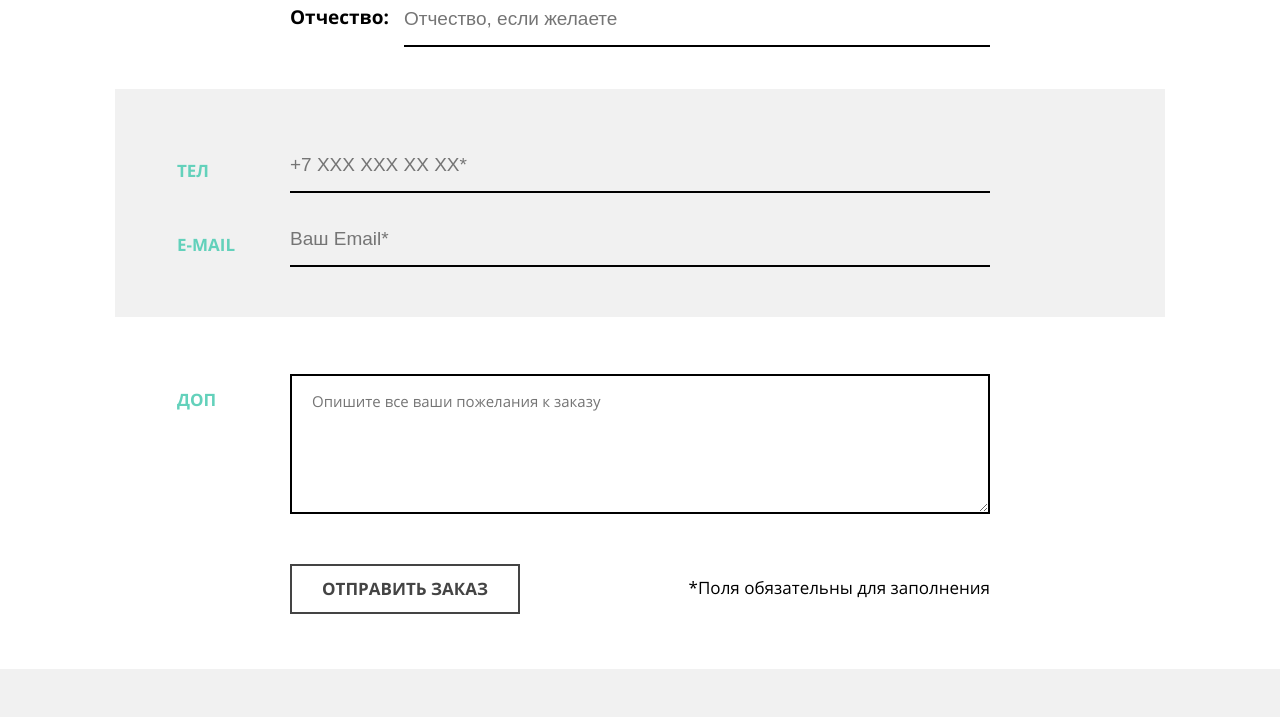
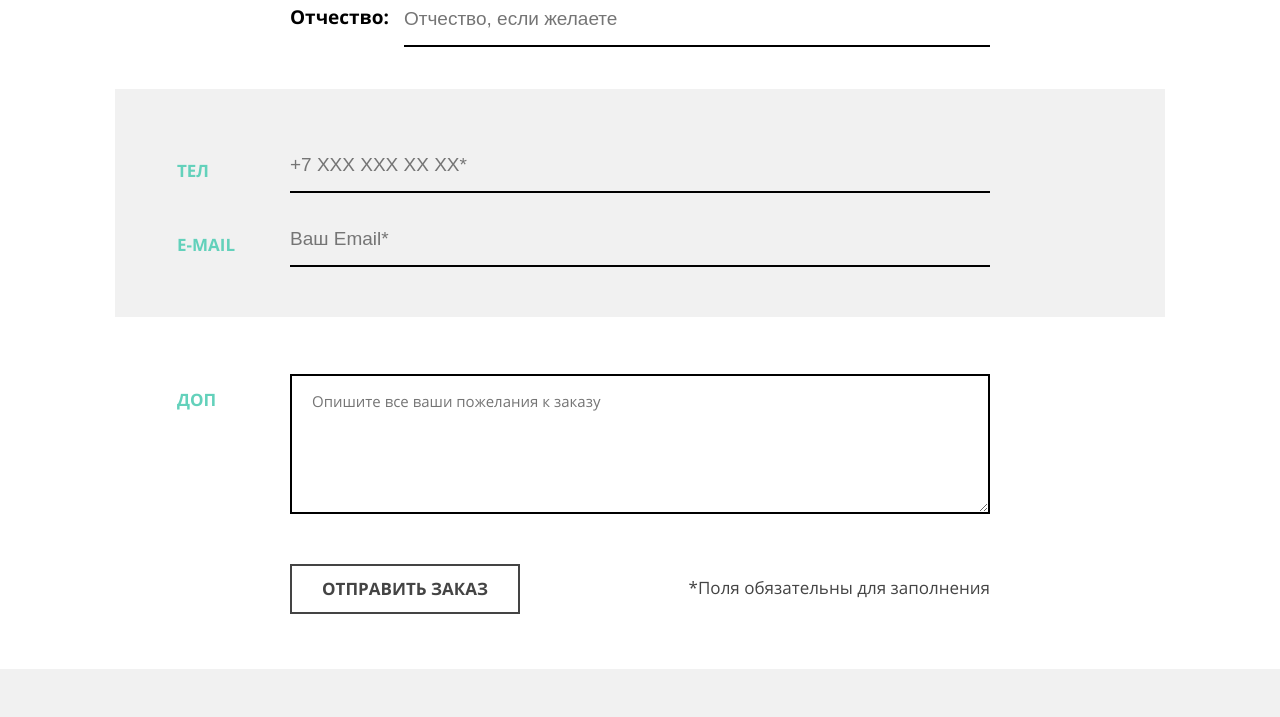
Before and after one commit to iTemes/264609-mishka, a website: page form.html in a window 1280 px wide. Shown: the part 1193-1910 px from the top of the page. Drawn offline with nearby package versions, Linux system fonts and the light colour scheme; files that its build step writes are made by us from their sources.

Commit message:
Цвет подписи в форме

```diff
--- a/sass/form-group.scss
+++ b/sass/form-group.scss
@@ -82,6 +82,7 @@
   line-height: 16px;
   font-weight: normal;
   font-family: $main-font;
+  color: #444444;
 }
 
 .form-group--info {
```
